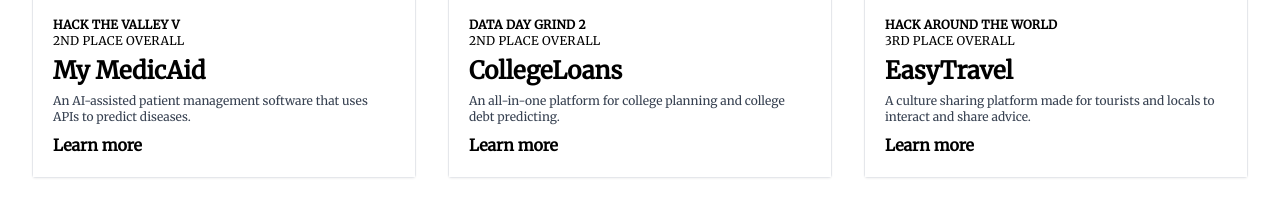
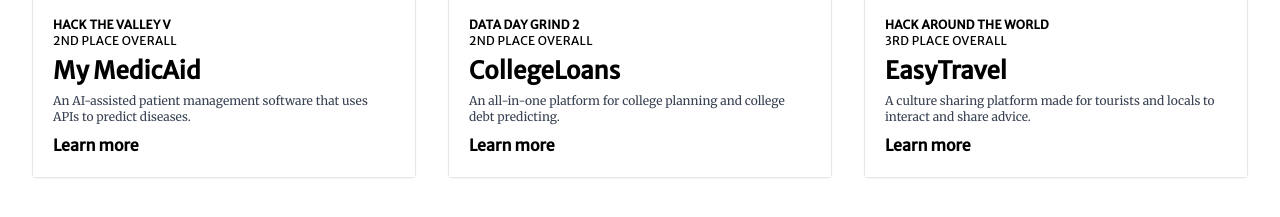
Before and after one commit to sebaspv/sebastian, a Gatsby site: page /components/Projects in a window 1280 px wide. Shown: the part 435-652 px from the top of the page. Built offline with nearby package versions, Linux system fonts and the light colour scheme; Gatsby itself is replaced by a stand-in of ours; a web font is replaced by a local one.

Commit message:
change font on projects

```diff
--- a/src/pages/components/Projects.js
+++ b/src/pages/components/Projects.js
@@ -18,14 +18,14 @@ const Projects = () => {
                         alt=""
                     />
                     <div className="p-5 border border-t-0">
-                        <p className="mb-3 text-xs font-semibold tracking-wide uppercase">
+                        <p className="mb-3 text-xs font-semibold tracking-wide uppercase font-poppins">
                                 Hack the Valley V<br /><span className="font-light">2nd Place Overall</span>
                         </p>
                         <a
                             href="https://devpost.com/software/medicaid-3f2er5"
                             aria-label="Category"
                             title="My MedicAid"
-                            className="inline-block mb-3 text-2xl font-bold leading-5 transition-colors duration-200 hover:text-deep-purple-accent-700"
+                            className="font-poppins inline-block mb-3 text-2xl font-bold leading-5 transition-colors duration-200 hover:text-deep-purple-accent-700"
                         >
                             My MedicAid
                         </a>
@@ -35,7 +35,7 @@ const Projects = () => {
                         <a
                             href="https://devpost.com/software/medicaid-3f2er5"
                             aria-label=""
-                            className="inline-flex items-center font-semibold transition-colors duration-200 text-deep-purple-accent-400 hover:text-deep-purple-800"
+                            className="font-poppins inline-flex items-center font-semibold transition-colors duration-200 text-deep-purple-accent-400 hover:text-deep-purple-800"
                         >
                             Learn more
                         </a>
@@ -48,14 +48,14 @@ const Projects = () => {
                         alt=""
                     />
                     <div className="p-5 border border-t-0">
-                        <p className="mb-3 text-xs font-semibold tracking-wide uppercase">
+                        <p className="mb-3 text-xs font-semibold tracking-wide uppercase font-poppins">
                                 Data Day Grind 2<br /><span className="font-light">2nd Place Overall</span>
                         </p>
                         <a
                             href="https://devpost.com/software/collegeloans"
                             aria-label="Category"
                             title="CollegeLoans"
-                            className="inline-block mb-3 text-2xl font-bold leading-5 transition-colors duration-200 hover:text-deep-purple-accent-700"
+                            className="font-poppins inline-block mb-3 text-2xl font-bold leading-5 transition-colors duration-200 hover:text-deep-purple-accent-700"
                         >
                             CollegeLoans
                         </a>
@@ -65,7 +65,7 @@ const Projects = () => {
                         <a
                             href="https://devpost.com/software/collegeloans"
                             aria-label=""
-                            className="inline-flex items-center font-semibold transition-colors duration-200 text-deep-purple-accent-400 hover:text-deep-purple-800"
+                            className="font-poppins inline-flex items-center font-semibold transition-colors duration-200 text-deep-purple-accent-400 hover:text-deep-purple-800"
                         >
                             Learn more
                         </a>
@@ -78,14 +78,14 @@ const Projects = () => {
                         alt=""
                     />
                     <div className="p-5 border border-t-0">
-                        <p className="mb-3 text-xs font-semibold tracking-wide uppercase">
+                        <p className="mb-3 text-xs font-semibold tracking-wide uppercase font-poppins">
                                 Hack Around the World<br /><span className="font-light">3rd Place Overall</span>
                         </p>
                         <a
                             href="https://devpost.com/software/easytravel-iscyl0"
                             aria-label="Category"
                             title="CollegeLoans"
-                            className="inline-block mb-3 text-2xl font-bold leading-5 transition-colors duration-200 hover:text-deep-purple-accent-700"
+                            className="font-poppins inline-block mb-3 text-2xl font-bold leading-5 transition-colors duration-200 hover:text-deep-purple-accent-700"
                         >
                             EasyTravel
                         </a>
@@ -95,7 +95,7 @@ const Projects = () => {
                         <a
                             href="https://devpost.com/software/easytravel-iscyl0"
                             aria-label=""
-                            className="inline-flex items-center font-semibold transition-colors duration-200 text-deep-purple-accent-400 hover:text-deep-purple-800"
+                            className="font-poppins inline-flex items-center font-semibold transition-colors duration-200 text-deep-purple-accent-400 hover:text-deep-purple-800"
                         >
                             Learn more
                         </a>
```
